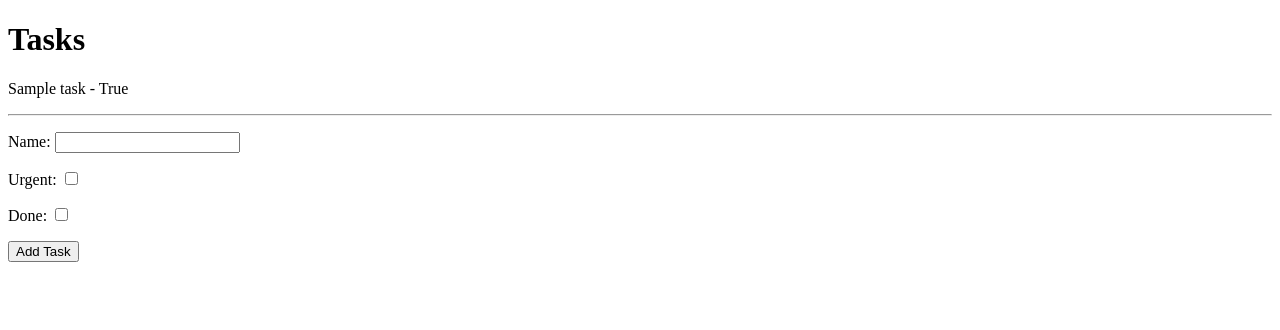
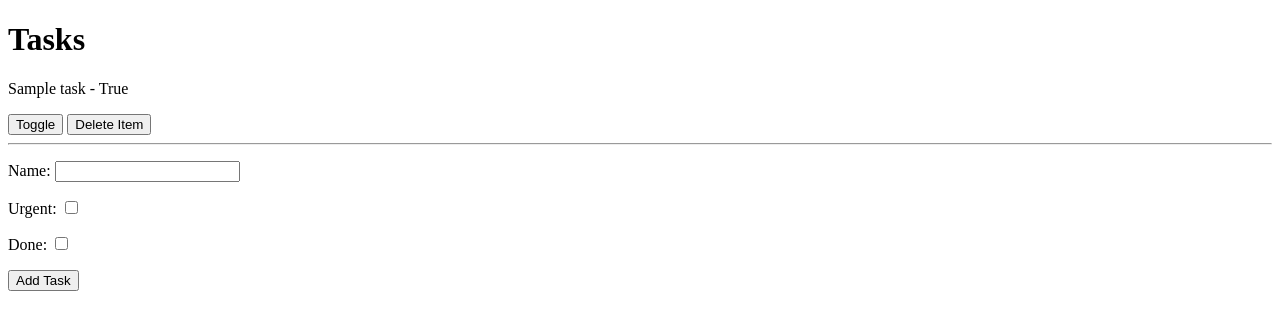
Before and after one commit to devmegan/task-django, a Django app: page / in a window 1280 px wide. Shown: the top 330 px of the page. Run offline with Django 3.2, Linux system fonts and the light colour scheme; tables that the repository leaves empty hold one stand-in row (values such as "Sample post").

Commit message:
added delete/toggle task btns

```diff
--- a/tasks/templates/tasks/tasks.html
+++ b/tasks/templates/tasks/tasks.html
@@ -9,13 +9,14 @@
     <h1>Tasks</h1>
     {% for task in tasks %}
     <p>{{ task }} - {{ task.done }}</p>
+    <a href="/toggle/{{ task.id }}"><button>Toggle</button></a>
+    <a href="/delete/{{ task.id }}"><button>Delete Item</button></a>
     {% endfor %}
     <hr>
     <form method=POST>
         {% csrf_token %}
         {{ add_task_form.as_p }}
         <button type="submit">Add Task</button>
-
     </form>
 </body>
 </html>
```
